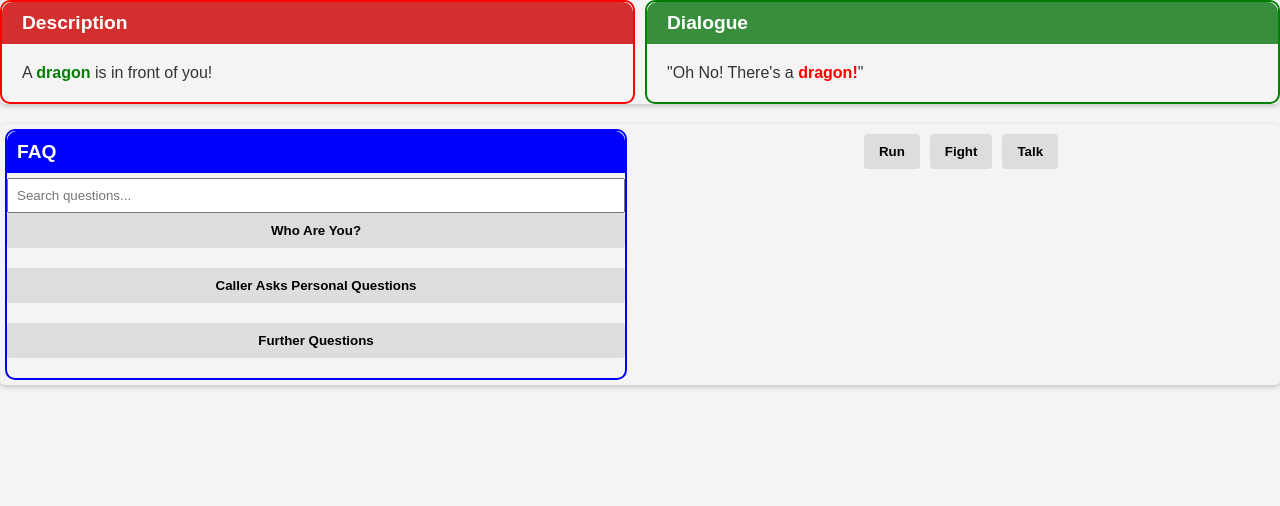
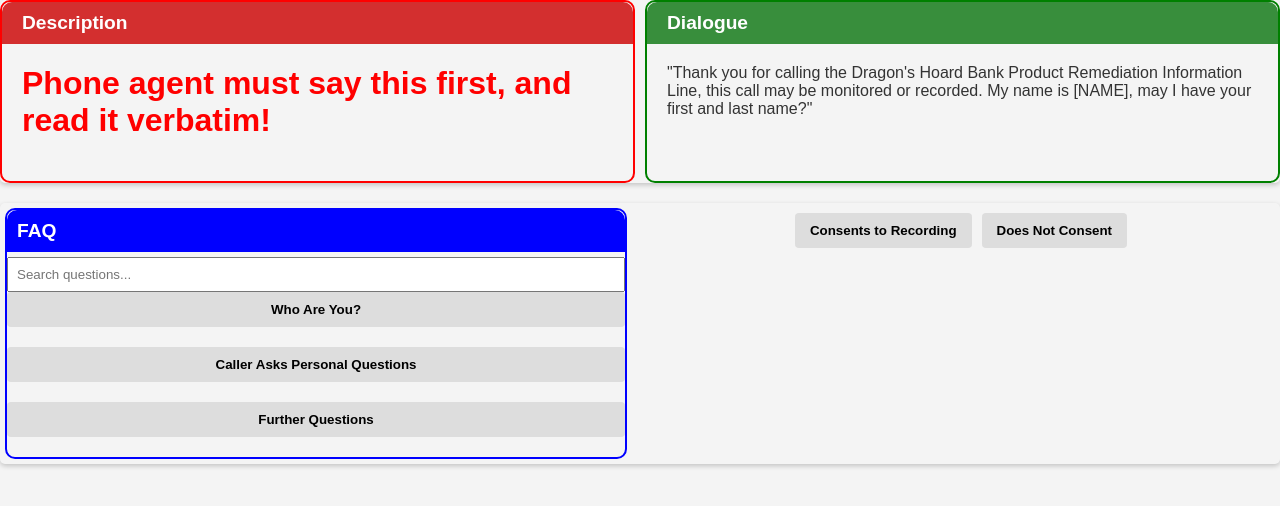
Before and after one commit to corbettbw/scripty, a plain HTML site: page index.html in a window 1280 px wide. Drawn offline with Linux system fonts and the light colour scheme.

Commit message:
adding the scenario where the caller does not consent, and is transferred to a helpdesk agent

```diff
--- a/scriptConfig.js
+++ b/scriptConfig.js
@@ -1,9 +1,60 @@
 export const scriptConfig = [
     {
         choice: "Start",
-        dialogue: `"Oh No! There's a <b style="color:red;">dragon!</b>"`,
-        scene: `A <b style="color:green;">dragon</b> is in front of you!`,
-        options: ["Run", "Fight", "Talk"]
+        dialogue: `"Thank you for calling the Dragon's Hoard Bank Product Remediation Information Line, this call may be monitored or recorded. My name is [NAME], may I have your first and last name?"`,
+        scene: `<h1 style="color:red;">Phone agent must say this first, and read it verbatim!</h1>`,
+        options: ["Consents to Recording", "Does Not Consent"]
+    },
+    {
+        choice:     `Consents to Recording`,
+        dialogue:   `"Thank you, [Caller's Name], did you receive a letter from us?"`,
+        scene:      `<h2>Make sure to confirm their name.</h2>`,
+        options:    [`Received Letter`,`Did Not Receive Letter`]
+    },
+    {
+        choice:     `Does Not Consent`,
+        dialogue:   `"I'm sorry [sir, madame, Mx, Your Highness, Your Horribleness], but in order to continue I must have your consent to record the call."`,
+        scene:      `<h1>User must give consent to be recorded in order to continue</h1>
+        <p>Explain that it is policy to get consent, that it is to protect both caller and Magiq, and ask again.</p>`,
+        options:    [`Consents to Recording`,`Still Does Not Consent`]
+    },
+    {
+        choice:     `Still Does Not Consent`,
+        dialogue:   `"Do you mind going on a brief hold while I escalate you to someone who can answer your questions?"`,
+        scene:      `<h3>If caller still does not consent to be recorded, ask them to hold to be transferred to a supervisor.<h3>`,
+        options:    [`Transfer Hold`,`Won't Hold`]
+    },
+    {
+        choice:     `Won't Hold`,
+        dialogue:   `"I'm sorry, I cannot continue the call without your consent to record. Thank you for calling the Dragon's Hoard Product Remediation Information Line, have a pleasant day!"`,
+        scene:      `<h1>If the customer still refuses to consent to being recorded, end the call.</h1>`,
+        options:    [`End The Call`]
+    },
+    {
+        choice:     `Transfer Hold`,
+        dialogue:   `<strong>To HelpDesk Agent:</strong> "Hello, my name is [Agent Name], this is a transfer call, caller will not consent to being recorded."
+                     <p><strong>To Caller:</strong> "I have [HelpDesk Agent] on the line to better assist you, [HelpDesk Agent], go ahead"`,
+        scene:      `<h1>Transfer Instructions</h1><p>
+                        <ol>
+                        <li>Mute Caller</li>
+                        <li>Navigate to HelpDesk</li>
+                        <li>Call HelpDesk</li>
+                        <li>Explain situation</li>
+                        <li>Merge calls</li>
+                        </ol>`,
+        options:    [`End The Call`]
+    },
+    {
+        choice:     `End The Call`,
+        dialogue:   ``,
+        scene:      `<h1>Call Ended</h1>`,
+        options:    []
+    },
+    {
+        choice:     ``,
+        dialogue:   ``,
+        scene:      ``,
+        options:    []
     },
     {
         choice: "Run",
--- a/style.css
+++ b/style.css
@@ -20,11 +20,32 @@ body {
   .scene-dialogue {
     display: flex;
     justify-content: space-between;
-    align-items: flex-start;
+    align-items: stretch;
     margin-bottom: 20px;
     border-radius: 5px; /* Rounded corners for the container */
     box-shadow: 0 2px 5px rgba(0, 0, 0, 0.2); /* Subtle shadow for depth */
     overflow: hidden; /* Ensures that child elements do not overflow the rounded corners */
+  }
+
+  .scene, .dialogue {
+    flex: 1;
+    margin: 0; /* No margin between scene and dialogue boxes */
+    padding: 20px; /* Space inside the boxes */
+    box-sizing: border-box;
+    border-top-left-radius: 10px; /* Rounds the top-left corner of the scene box */
+    border-top-right-radius: 10px; /* Rounds the top-right corner of the dialogue box */
+    border: 2px solid #c0c0c0; /* Adjust the color as needed */
+    border-radius: 10px; /* This rounds the corners of the boxes */
+    min-height: 100px;
+  }
+
+  .scene {
+    border-color: red;
+    margin-right: 10px; /* Add space between the scene and dialogue */
+  }
+
+  .dialogue {
+    border-color: green;
   }
 
   .header {
@@ -82,25 +103,6 @@ body {
     padding: 10px;
 }
 
-  .scene, .dialogue {
-    flex: 1;
-    margin: 0; /* No margin between scene and dialogue boxes */
-    padding: 20px; /* Space inside the boxes */
-    box-sizing: border-box;
-    border-top-left-radius: 10px; /* Rounds the top-left corner of the scene box */
-    border-top-right-radius: 10px; /* Rounds the top-right corner of the dialogue box */
-    border: 2px solid #c0c0c0; /* Adjust the color as needed */
-    border-radius: 10px; /* This rounds the corners of the boxes */
-  }
-
-  .scene {
-    border-color: red;
-    margin-right: 10px; /* Add space between the scene and dialogue */
-  }
-
-  .dialogue {
-    border-color: green;
-  }
 
   /* Ensure headers take up full width of their container */
   .scene .header, .dialogue .header {
```
Lines whose indentation alone changed are shown as unchanged.
